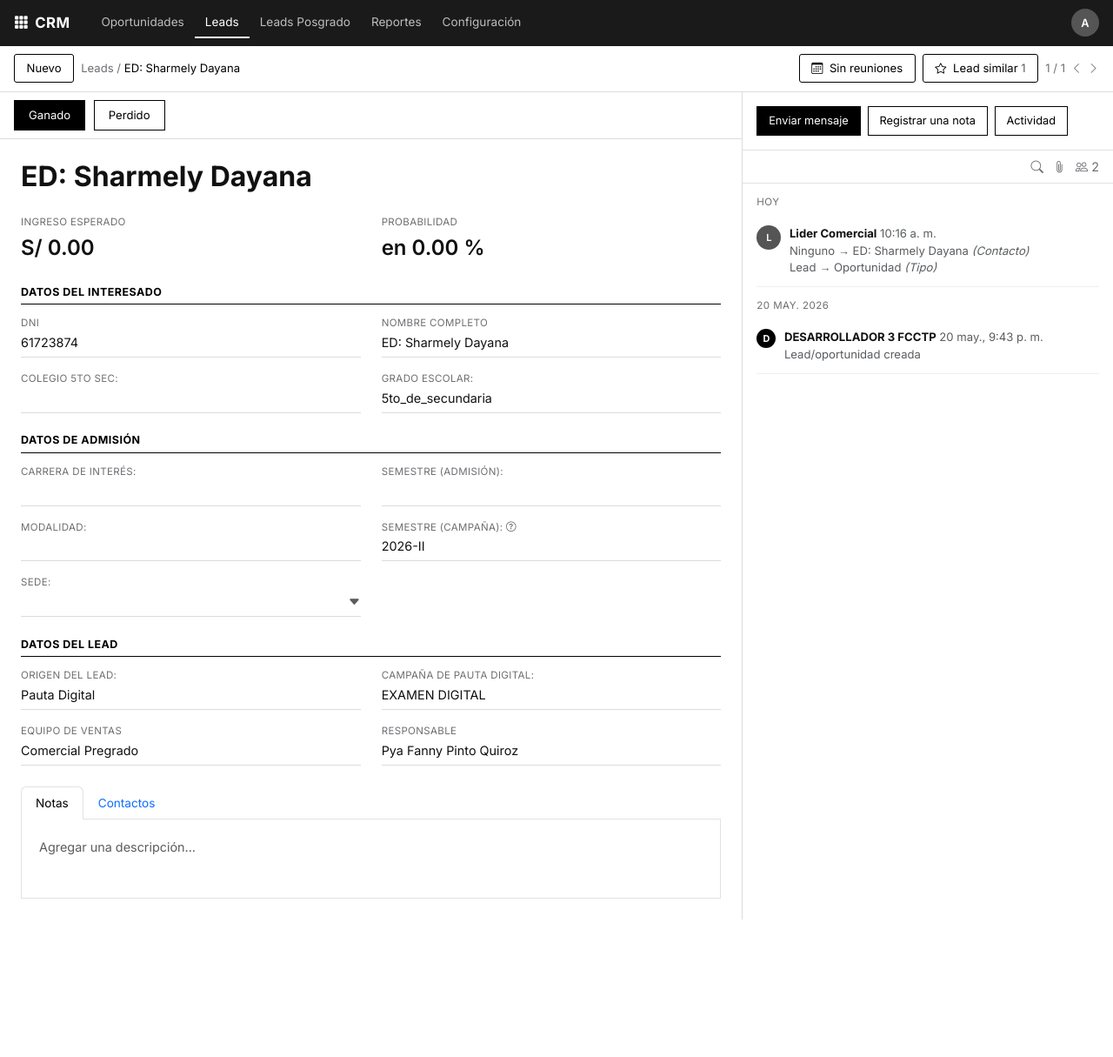
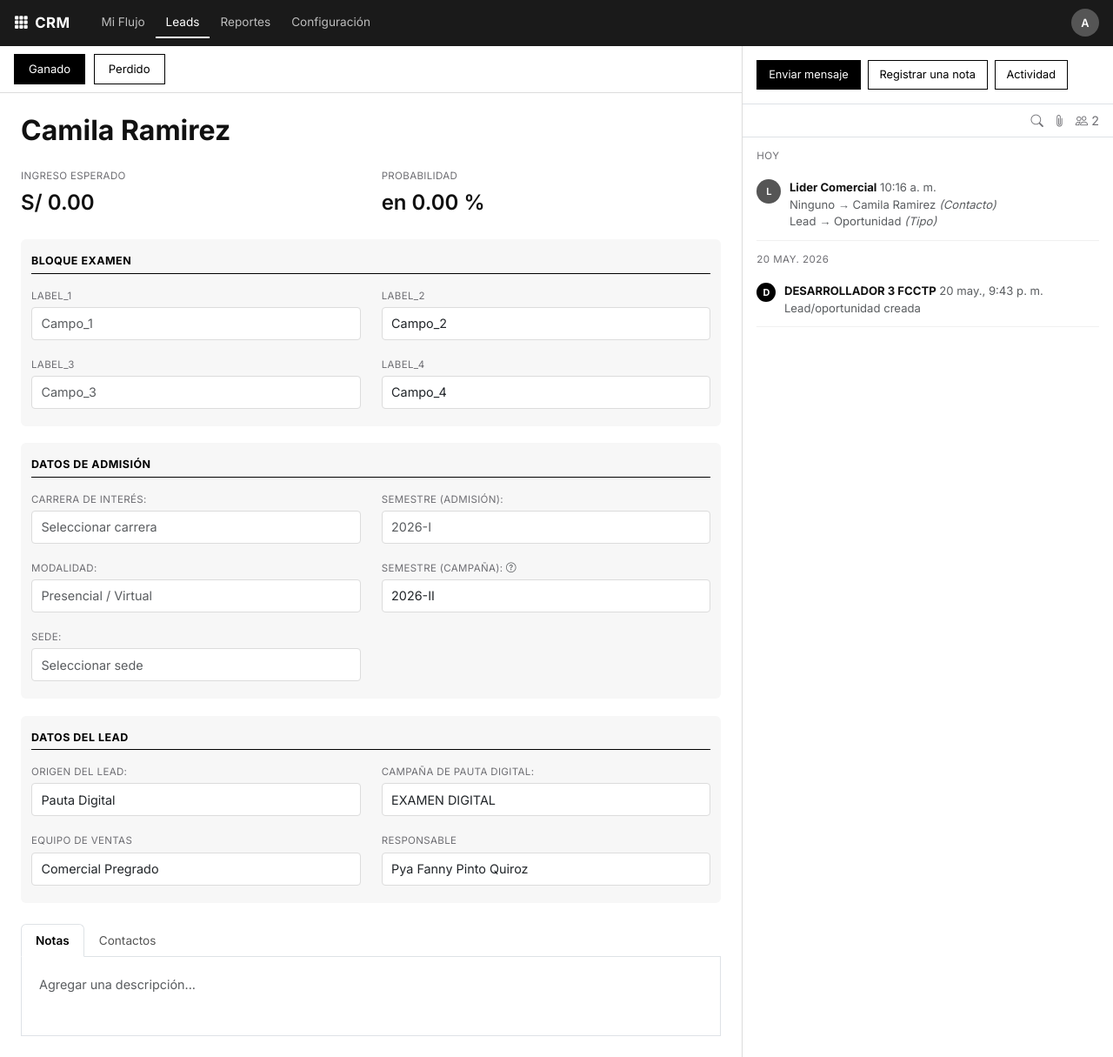
Before and after one commit to biggitboss/neocrm, a plain HTML site: page detalle_lead.html in a window 1280 px wide. Shown: the whole page at 87% size. Before the commit the page ends 1057 px from the top, so only its background shows below. Drawn offline with nearby package versions, Linux system fonts and the light colour scheme.

Commit message:
version2

```diff
--- a/css/style.css
+++ b/css/style.css
@@ -57,10 +57,17 @@ table.table-crm tbody tr:hover{background:var(--surface);}
 .stage-tabs{border-bottom:1px solid var(--border);}
 .stage-tabs .nav-link{color:#555;font-size:.82rem;border:none;border-bottom:2px solid transparent;border-radius:0;padding:.55rem 1rem;}
 .stage-tabs .nav-link.active{color:#000;font-weight:600;border-bottom-color:#000;background:none;}
+.nav-tabs .nav-link{color:#555;}
+.nav-tabs .nav-link.active{color:#000;font-weight:600;}
 
-.field-label{font-size:.72rem;text-transform:uppercase;letter-spacing:.03em;color:var(--muted);margin-bottom:.15rem;}
-.field-value{font-size:.9rem;border-bottom:1px solid var(--border);padding-bottom:.35rem;min-height:1.6rem;}
+.data-block{background:#f7f7f7;border-radius:6px;padding:1rem .75rem 1.25rem;margin-bottom:1.2rem;}
+.field-label{font-size:.72rem;text-transform:uppercase;letter-spacing:.03em;color:var(--muted);margin-bottom:.25rem;}
+.field-input{border:1px solid var(--border);border-radius:4px;font-size:.9rem;padding:.45rem .65rem;}
+.field-input:focus{border-color:#000;box-shadow:none;}
 .section-title{font-size:.78rem;font-weight:700;text-transform:uppercase;letter-spacing:.04em;color:#000;margin:1.4rem 0 .8rem;border-bottom:1px solid #000;padding-bottom:.25rem;}
+
+/* ---------- Stage ribbon ---------- */
+.stage-ribbon{position:absolute;top:35px;right:-36px;background:#1a6d1a;color:#fff;font-size:.65rem;font-weight:700;text-transform:uppercase;letter-spacing:.06em;padding:.2rem 2.5rem;transform:rotate(45deg);z-index:5;white-space:nowrap;box-shadow:0 1px 4px rgba(0,0,0,.12);}
 
 /* ---------- Chatter (sidebar) ---------- */
 .chatter{border-left:1px solid var(--border);}
--- a/detalle_lead.html
+++ b/detalle_lead.html
@@ -2,7 +2,7 @@
 <html lang="es">
 <head>
 <meta charset="UTF-8">
-<title>ED: Sharmely Dayana - CRM</title>
+<title>Camila Ramirez - CRM</title>
 <meta name="viewport" content="width=device-width, initial-scale=1">
 <link href="https://cdn.jsdelivr.net/npm/bootstrap@5.3.3/dist/css/bootstrap.min.css" rel="stylesheet">
 <link href="https://cdn.jsdelivr.net/npm/bootstrap-icons@1.11.3/font/bootstrap-icons.css" rel="stylesheet">
@@ -15,29 +15,14 @@
 <nav class="navbar-crm d-flex align-items-center justify-content-between">
   <div class="d-flex align-items-center">
     <span class="brand me-4"><i class="bi bi-grid-3x3-gap-fill"></i> CRM</span>
-    <a class="nav-link d-inline-block" href="flujo.html">Oportunidades</a>
+    <a class="nav-link d-inline-block" href="flujo.html">Mi Flujo</a>
     <a class="nav-link d-inline-block active" href="leads.html">Leads</a>
-    <a class="nav-link d-inline-block" href="#">Leads Posgrado</a>
     <a class="nav-link d-inline-block" href="#">Reportes</a>
     <a class="nav-link d-inline-block" href="#">Configuración</a>
   </div>
   <div class="avatar-circle">A</div>
 </nav>
 
-<!-- TOOLBAR -->
-<div class="toolbar justify-content-between">
-  <div class="d-flex align-items-center gap-2">
-    <button class="btn-crm">Nuevo</button>
-    <span class="breadcrumb-crm">
-      <a href="leads.html">Leads</a> / <span class="current">ED: Sharmely Dayana</span>
-    </span>
-  </div>
-  <div class="d-flex align-items-center gap-2">
-    <button class="btn-crm"><i class="bi bi-calendar3 me-1"></i> Sin reuniones</button>
-    <button class="btn-crm"><i class="bi bi-star me-1"></i> Lead similar <span class="text-muted">1</span></button>
-    <span class="pager">1 / 1 <i class="bi bi-chevron-left"></i> <i class="bi bi-chevron-right"></i></span>
-  </div>
-</div>
 
 <div class="row g-0">
   <!-- MAIN -->
@@ -45,12 +30,12 @@
 
     <!-- status bar -->
     <div class="toolbar">
-      <button class="status-btn solid">Ganado</button>
+      <button class="status-btn solid" onclick="window.location.href='detalle_flujo.html'">Ganado</button>
       <button class="status-btn">Perdido</button>
     </div>
 
     <div class="p-4">
-      <h2 class="fw-bold mb-4">ED: Sharmely Dayana</h2>
+      <h2 class="fw-bold mb-4">Camila Ramirez</h2>
 
       <div class="row mb-4">
         <div class="col-6">
@@ -63,68 +48,74 @@
         </div>
       </div>
 
-      <div class="section-title">Datos del interesado</div>
+      <div class="data-block">
+      <div class="section-title" style="margin-top:0;">Bloque examen</div>
       <div class="row gy-3">
         <div class="col-md-6">
-          <div class="field-label">DNI</div>
-          <div class="field-value">61723874</div>
+          <label class="field-label" for="lead-1">label_1</label>
+          <input class="field-input form-control" id="lead-1" type="text" placeholder="Campo_1">
         </div>
         <div class="col-md-6">
-          <div class="field-label">Nombre Completo</div>
-          <div class="field-value">ED: Sharmely Dayana</div>
+          <label class="field-label" for="lead-2">label_2</label>
+          <input class="field-input form-control" id="lead-2" type="text" value="Campo_2">
         </div>
         <div class="col-md-6">
-          <div class="field-label">Colegio 5to Sec:</div>
-          <div class="field-value">&nbsp;</div>
+          <label class="field-label" for="lead-3">label_3</label>
+          <input class="field-input form-control" id="lead-3" type="text" placeholder="Campo_3">
         </div>
         <div class="col-md-6">
-          <div class="field-label">Grado Escolar:</div>
-          <div class="field-value">5to_de_secundaria</div>
+          <label class="field-label" for="lead-4">label_4</label>
+          <input class="field-input form-control" id="lead-4" type="text" value="Campo_4">
         </div>
       </div>
+      </div>
 
-      <div class="section-title">Datos de admisión</div>
+      <div class="data-block">
+      <div class="section-title" style="margin-top:0;">Datos de admisión</div>
       <div class="row gy-3">
         <div class="col-md-6">
-          <div class="field-label">Carrera de Interés:</div>
-          <div class="field-value">&nbsp;</div>
+          <label class="field-label" for="adm-carrera">Carrera de Interés:</label>
+          <input class="field-input form-control" id="adm-carrera" type="text" placeholder="Seleccionar carrera">
         </div>
         <div class="col-md-6">
-          <div class="field-label">Semestre (Admisión):</div>
-          <div class="field-value">&nbsp;</div>
+          <label class="field-label" for="adm-semestre">Semestre (Admisión):</label>
+          <input class="field-input form-control" id="adm-semestre" type="text" placeholder="2026-I">
         </div>
         <div class="col-md-6">
-          <div class="field-label">Modalidad:</div>
-          <div class="field-value">&nbsp;</div>
+          <label class="field-label" for="adm-modalidad">Modalidad:</label>
+          <input class="field-input form-control" id="adm-modalidad" type="text" placeholder="Presencial / Virtual">
         </div>
         <div class="col-md-6">
-          <div class="field-label">Semestre (Campaña): <i class="bi bi-question-circle text-muted"></i></div>
-          <div class="field-value">2026-II</div>
+          <label class="field-label" for="adm-campania">Semestre (Campaña): <i class="bi bi-question-circle text-muted"></i></label>
+          <input class="field-input form-control" id="adm-campania" type="text" value="2026-II">
         </div>
         <div class="col-md-6">
-          <div class="field-label">Sede:</div>
-          <div class="field-value d-flex justify-content-between">&nbsp;<i class="bi bi-caret-down-fill text-muted"></i></div>
+          <label class="field-label" for="adm-sede">Sede:</label>
+          <input class="field-input form-control" id="adm-sede" type="text" placeholder="Seleccionar sede">
         </div>
       </div>
+      </div>
 
-      <div class="section-title">Datos del lead</div>
+      <div class="data-block">
+      <div class="section-title" style="margin-top:0;">Datos del lead</div>
       <div class="row gy-3">
         <div class="col-md-6">
-          <div class="field-label">Origen del Lead:</div>
-          <div class="field-value">Pauta Digital</div>
+          <label class="field-label" for="lead-origen">Origen del Lead:</label>
+          <input class="field-input form-control" id="lead-origen" type="text" value="Pauta Digital">
         </div>
         <div class="col-md-6">
-          <div class="field-label">Campaña de Pauta Digital:</div>
-          <div class="field-value">EXAMEN DIGITAL</div>
+          <label class="field-label" for="lead-campania">Campaña de Pauta Digital:</label>
+          <input class="field-input form-control" id="lead-campania" type="text" value="EXAMEN DIGITAL">
         </div>
         <div class="col-md-6">
-          <div class="field-label">Equipo de ventas</div>
-          <div class="field-value">Comercial Pregrado</div>
+          <label class="field-label" for="lead-equipo">Equipo de ventas</label>
+          <input class="field-input form-control" id="lead-equipo" type="text" value="Comercial Pregrado">
         </div>
         <div class="col-md-6">
-          <div class="field-label">Responsable</div>
-          <div class="field-value">Pya Fanny Pinto Quiroz</div>
+          <label class="field-label" for="lead-responsable">Responsable</label>
+          <input class="field-input form-control" id="lead-responsable" type="text" value="Pya Fanny Pinto Quiroz">
         </div>
+      </div>
       </div>
 
       <ul class="nav nav-tabs mt-4" style="font-size:.85rem;">
@@ -161,7 +152,7 @@
         <div class="avatar-circle" style="width:28px;height:28px;font-size:.7rem;">L</div>
         <div>
           <div><strong>Lider Comercial</strong> <span class="text-muted">10:16 a. m.</span></div>
-          <div class="text-muted">Ninguno → <a href="#">ED: Sharmely Dayana</a> <em>(Contacto)</em></div>
+          <div class="text-muted">Ninguno → <a href="#">Camila Ramirez</a> <em>(Contacto)</em></div>
           <div class="text-muted">Lead → <a href="#">Oportunidad</a> <em>(Tipo)</em></div>
         </div>
       </div>
```
Also changed, not shown: detalle_flujo.html (+107 -58 lines), flujo.html (+1 -2 lines), js/detalle_flujo.js (+13 -0 lines), leads.html (+1 -2 lines).
